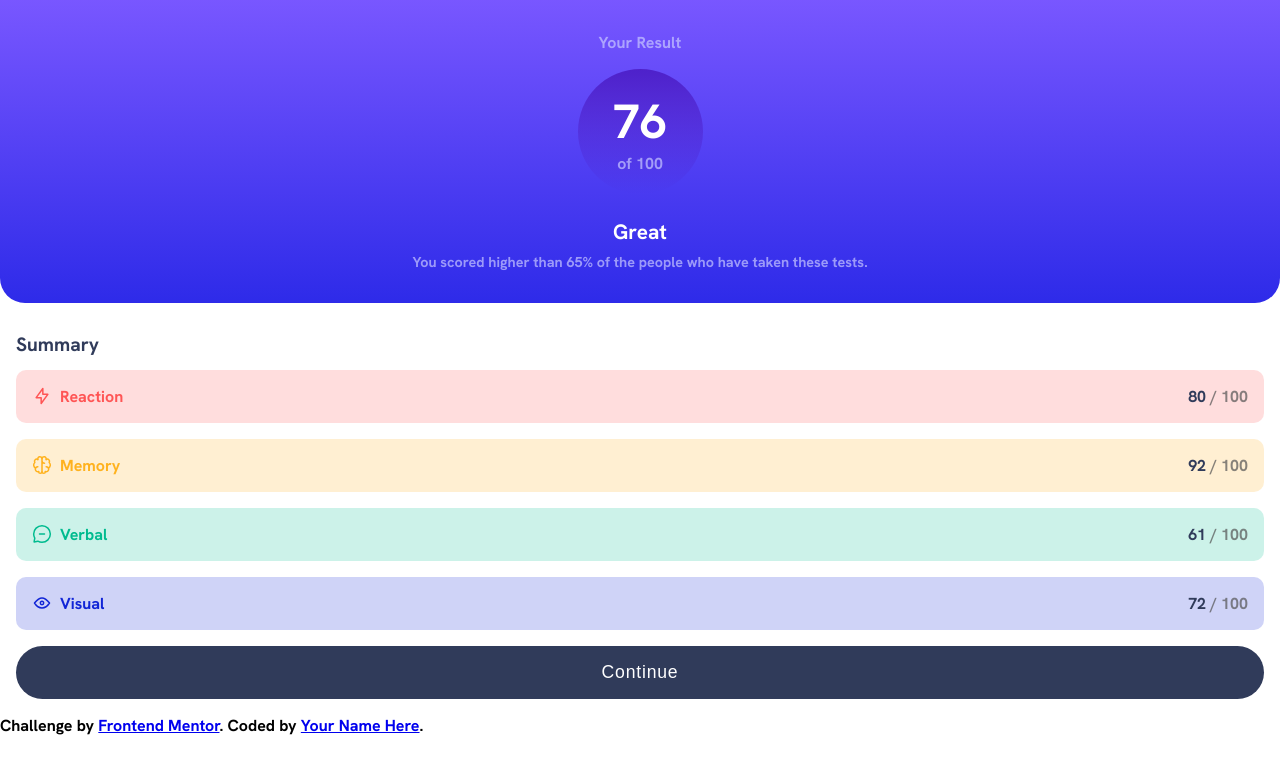
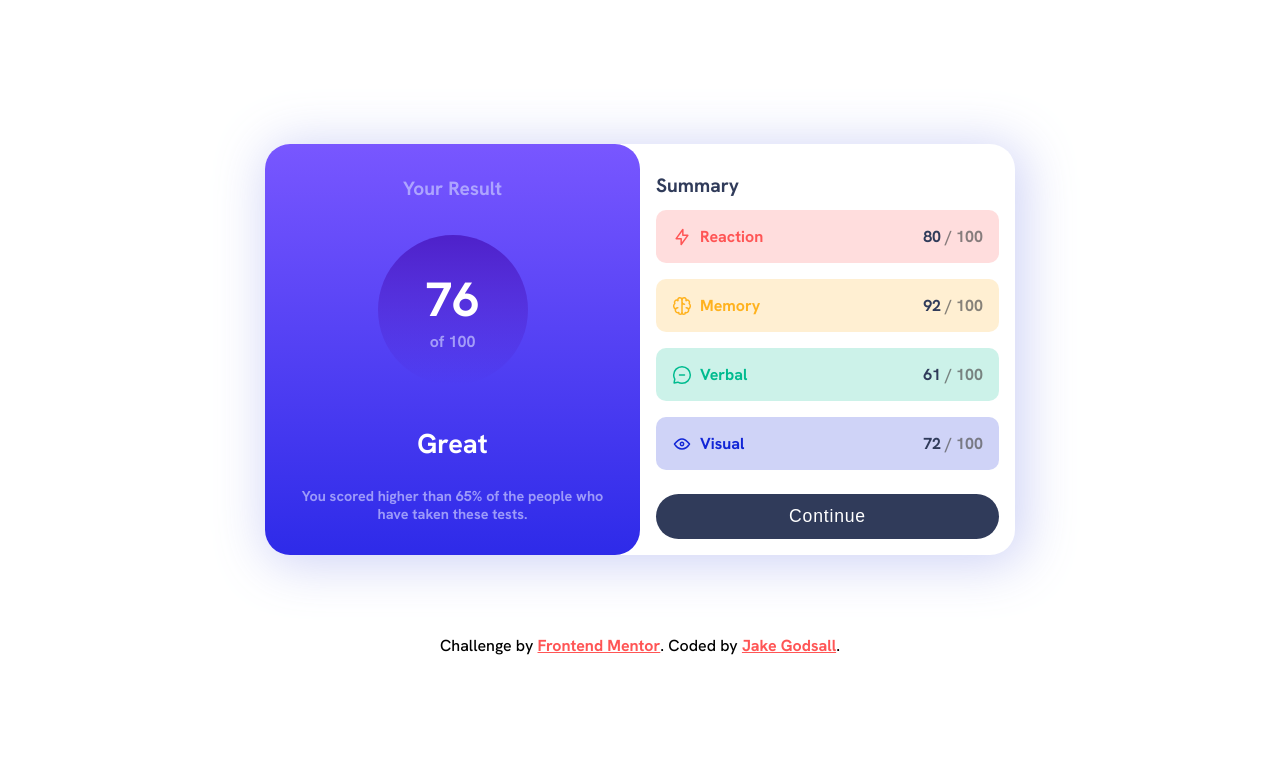
Before and after one commit to jakegodsall/results-summary-component-frontend-practice, a plain HTML site: page index.html in a window 1280 px wide. Drawn offline with Linux system fonts and the light colour scheme.

Commit message:
added desktop layout and completed image

```diff
--- a/index.html
+++ b/index.html
@@ -14,7 +14,7 @@
     <body>
         <main class="main-container">
             <div class="results-section">
-                <p>Your Result</p>
+                <p class="results__title">Your Result</p>
                 <div class="results__circle">
                     <p class="results-section__score">76</p>
                     <p>of 100</p>
@@ -140,7 +140,7 @@
         <div class="attribution">
             Challenge by
             <a href="https://www.frontendmentor.io?ref=challenge" target="_blank">Frontend Mentor</a
-            >. Coded by <a href="#">Your Name Here</a>.
+            >. Coded by <a href="https://github.com/jakegodsall">Jake Godsall</a>.
         </div>
     </body>
 </html>
--- a/styles.css
+++ b/styles.css
@@ -3,6 +3,12 @@
 :root {
     box-sizing: border-box;
     font-family: 'Hanken Grotesk', sans-serif;
+}
+
+html,
+body {
+    width: 100%;
+    height: 100%;
 }
 
 body {
@@ -18,12 +24,17 @@ p {
     display: flex;
     flex-direction: column;
     align-items: center;
+    justify-content: space-between;
     background-image: linear-gradient(hsl(252, 100%, 67%), hsl(241, 81%, 54%));
     text-align: center;
     color: hsla(241, 100%, 89%, 0.7);
     border-bottom-left-radius: 25px;
     border-bottom-right-radius: 25px;
     padding: 2rem;
+}
+
+.results__title {
+    font-size: 1.2rem;
 }
 
 .results__circle {
@@ -124,4 +135,85 @@ h1 {
     font-weight: 500;
     letter-spacing: 0.05rem;
     font-size: 1.1rem;
+
+    transition: all 200ms;
 }
+
+.btn:hover {
+    letter-spacing: 0.1rem;
+    background-image: linear-gradient(hsl(252, 100%, 67%), hsl(241, 81%, 54%));
+}
+
+.btn:active {
+    transform: translateY(2px);
+}
+
+.attribution {
+    margin-top: 5rem;
+    font-weight: 500;
+    text-align: center;
+}
+
+.attribution a {
+    color: #f55;
+    font-weight: 700;
+}
+
+/* small viewport */
+@media screen and (min-width: 400px) {
+    body {
+        display: flex;
+        flex-direction: column;
+        align-items: center;
+    }
+    .main-container {
+        max-width: 400px;
+    }
+}
+
+/* tablet viewport */
+@media screen and (min-width: 640px) {
+    body {
+        display: flex;
+        flex-direction: column;
+        justify-content: center;
+        align-items: center;
+    }
+
+    .main-container {
+        display: grid;
+        grid-template-columns: repeat(2, 1fr);
+        grid-template-rows: auto;
+        width: 75%;
+        max-width: none;
+        box-shadow: 5px 5px 50px 5px hsla(233, 67%, 87%, 0.852);
+        border-radius: 25px;
+    }
+
+    .results-section {
+        border-radius: 25px;
+        padding: 2rem;
+    }
+
+    .results__circle {
+        width: 150px;
+        height: 150px;
+    }
+
+    .results-section__score-label {
+        font-size: 1.7rem;
+    }
+
+    .btn {
+        padding: 0.75rem 0;
+        margin-top: 1.5rem;
+        cursor: pointer;
+    }
+}
+
+/* desktop viewport */
+@media screen and (min-width: 1024px) {
+    .main-container {
+        max-width: 750px;
+    }
+}
```
Also changed, not shown: completed.png (added), 2 other files.
